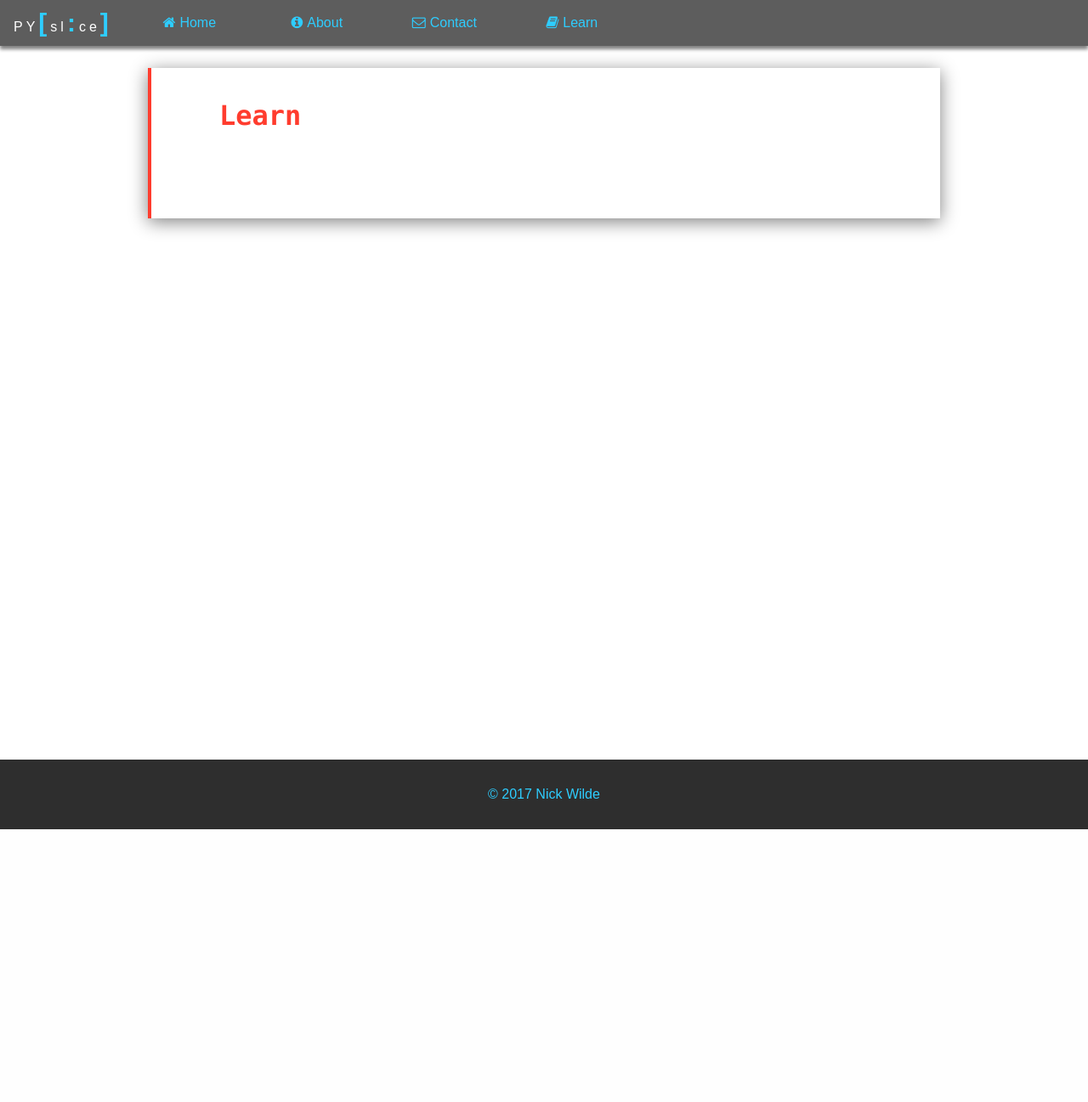
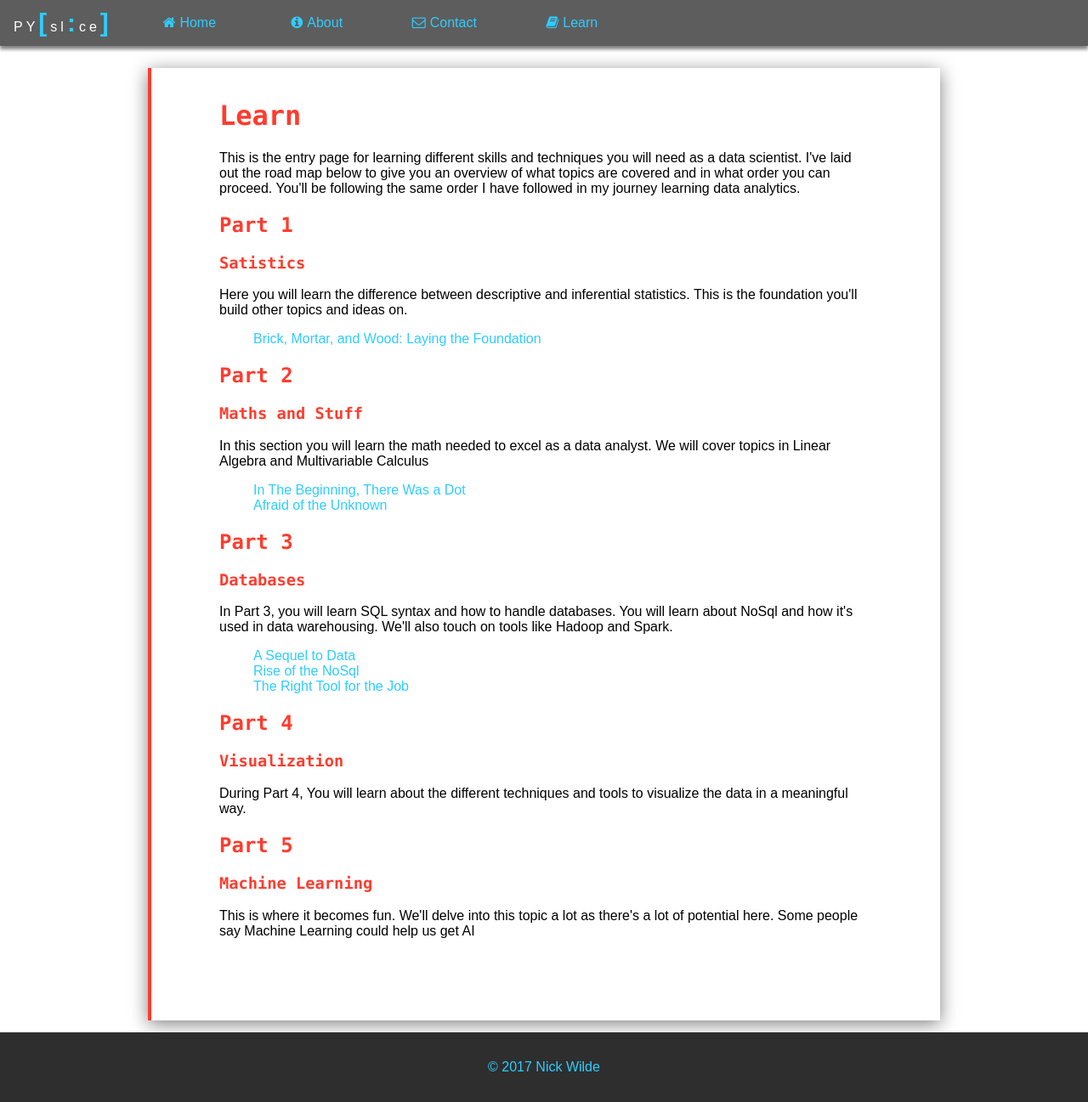
Before and after one commit to nickjwilde/pyslice, a Django app: page /learn/ in a window 1280 px wide. Shown: the whole page at 85% size. Before the commit the page ends 976 px from the top, so only its background shows below. Run offline with Django 3.2, Linux system fonts and the light colour scheme; some libraries are stand-ins or nearby versions.

Commit message:
add links to learn page for nvigation

```diff
--- a/pyslice/static/pyslice/css/style.css
+++ b/pyslice/static/pyslice/css/style.css
@@ -194,6 +194,10 @@ label {
     transition: .5s ease;
 }
 
+.page-refs{
+    list-style-type: none;
+}
+
 .side-nav {
 	float: left;
 
@@ -277,7 +281,7 @@ label {
     }
 
     #main-body {
-        margin-top: 15em;
+        margin-top: 8em;
         border-left: none;
         padding-left: 1em;
         box-shadow: none;
--- a/pyslice/templates/pyslice/about.html
+++ b/pyslice/templates/pyslice/about.html
@@ -5,7 +5,7 @@
 {% endblock %}
 
 {% block body %}
-<h1>Why Pyslice?</h1>
-<p>Pyslice came about because I wanted a place that made it easy to learn Python. I love using Python, not only as a hobby language, but also at work. Python has terse syntax which makes it easy to type, and when you are a programmer, typing is something you do most of your day.</p>
-<p>Python has an interactive interpreter, which comes in handy when you want to prototype something or try something out quickly. This allows you to throw out ideas without having to invest a lot of time in them. Python is easy to start using. You don't really have to install a large amount of software. Although the selection of IDEs is few, you don't really need one to start with Python.</p>
+<h1>About</h1>
+<p>Pyslice is a place where you can easily learn Python. It's mainly a site dedicated to Python as it relates to data science. The goal of Pyslice is to create a place where newcomers to the field of data analytics can find all the resources they need to quickly and deeply understand data analytics.</p>
+<p>I hope you enjoy learning as much as I have. Good luck!</p>
 {% endblock %}
--- a/pyslice/templates/pyslice/learn.html
+++ b/pyslice/templates/pyslice/learn.html
@@ -6,4 +6,38 @@
 
 {% block body %}
 <h1>Learn</h1>
+<p>This is the entry page for learning different skills and techniques you will need as a data scientist. I've laid out the road map below to give you an overview of what topics are covered and in what order you can proceed. You'll be following the same order I have followed in my journey learning data analytics.</p>
+
+<h2>Part 1</h2>
+<h3>Satistics</h3>
+<p>Here you will learn the difference between descriptive and inferential statistics. This is the foundation you'll build other topics and ideas on.</p>
+<ul class="page-refs">
+    <li><a href="{% url 'pyslice:learn' %}brick-mortar-wood">Brick, Mortar, and Wood: Laying the Foundation</a></li>
+</ul>
+
+<h2>Part 2</h2>
+<h3>Maths and Stuff</h3>
+<p>In this section you will learn the math needed to excel as a data analyst. We will cover topics in Linear Algebra and Multivariable Calculus</p>
+<ul class="page-refs">
+    <li><a href="{% url 'pyslice:learn' %}in-the-beginning-there-was-a-dot">In The Beginning, There Was a Dot</a></li>
+    <li><a href="{% url 'pyslice:learn' %}afraid-of-the-unknown">Afraid of the Unknown</a></li>
+</ul>
+
+<h2>Part 3</h2>
+<h3>Databases</h3>
+<p>In Part 3, you will learn SQL syntax and how to handle databases. You will learn about NoSql and how it's used in data warehousing. We'll also touch on tools like Hadoop and Spark.
+<ul class="page-refs">
+    <li><a href="{% url 'pyslice:learn' %}a-sequel-to-data">A Sequel to Data</a></li>
+    <li><a href="{% url 'pyslice:learn' %}rise-of-the-nosql">Rise of the NoSql</a></li>
+    <li><a href="{% url 'pyslice:learn' %}the-right-tool-for-the-job">The Right Tool for the Job</a></li>
+</ul>
+
+<h2>Part 4</h2>
+<h3>Visualization</h3>
+<p>During Part 4, You will learn about the different techniques and tools to visualize the data in a meaningful way.
+
+<h2>Part 5</h2>
+<h3>Machine Learning</h3>
+<p>This is where it becomes fun. We'll delve into this topic a lot as there's a lot of potential here. Some people say Machine Learning could help us get AI</p>
+
 {% endblock %}
--- a/website/urls.py
+++ b/website/urls.py
@@ -18,5 +18,5 @@ from django.contrib import admin
 
 urlpatterns = [
     url(r'^', include('pyslice.urls')),
-    url(r'^admin/', admin.site.urls),
+    url(r'^pyslice_admin/', admin.site.urls),
 ]
```
